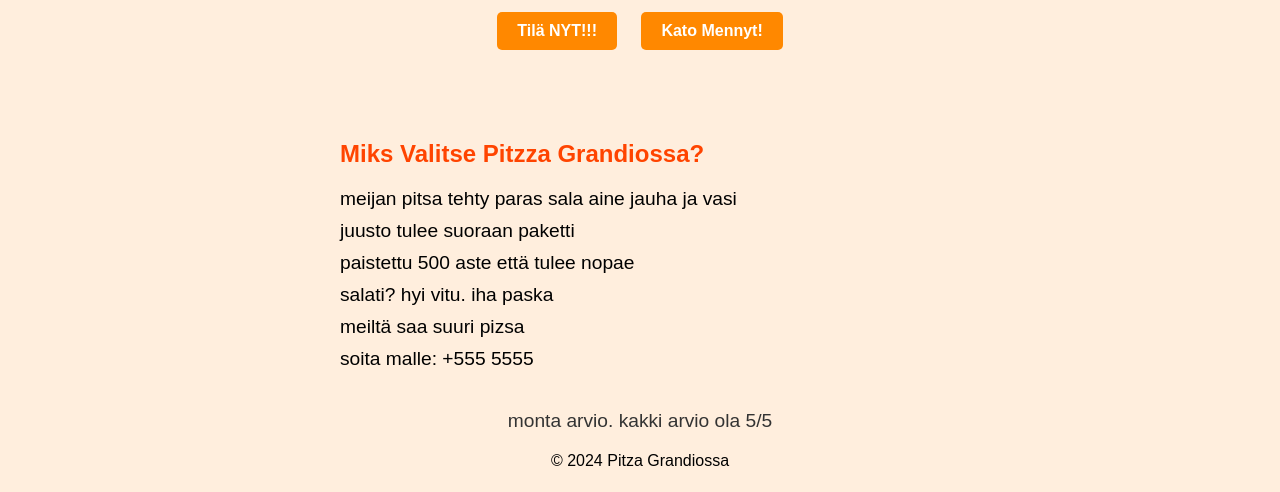
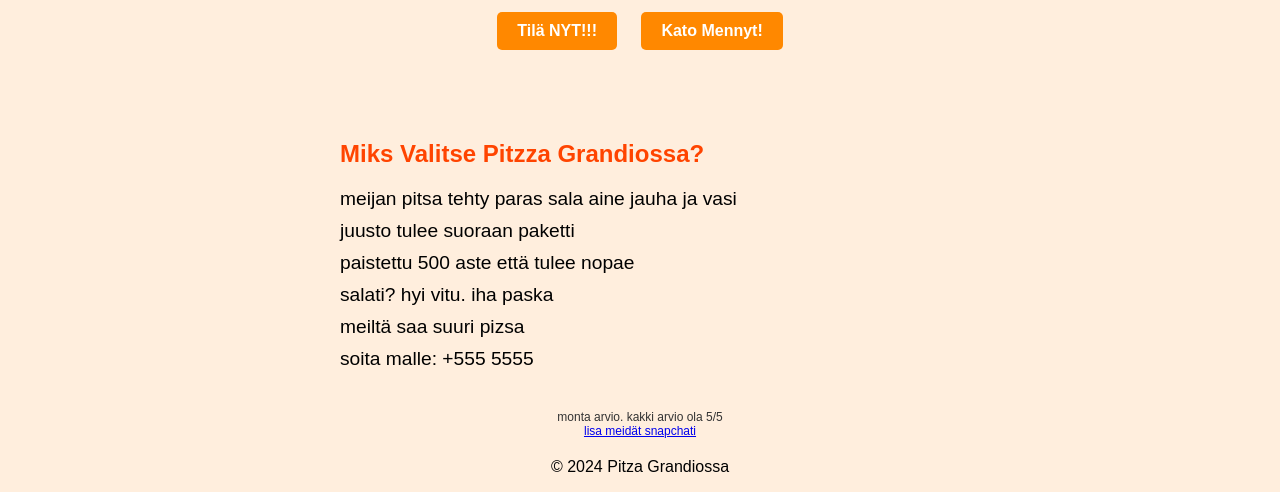
Before and after one commit to Nrthrn/nrthrn.github.io, a plain HTML site: page index.html in a window 1280 px wide. Shown: the part 535-1027 px from the top of the page. Drawn offline with Linux system fonts and the light colour scheme.

Commit message:
Update index.html

```diff
--- a/index.html
+++ b/index.html
@@ -53,9 +53,9 @@
             margin: 10px 0;
             font-size: 1.2em;
         }
-        .view-counter {
+        .paras-pizsa {
             margin: 20px;
-            font-size: 1.2em;
+            font-size: 12px;
             color: #333;
         }
     </style>
@@ -84,8 +84,10 @@
         <div class="fact">soita malle: +555 5555 </div>
     </section>
 
-    <div class="view-counter">
+    <div class="paras-pizsa">
         monta arvio. kakki arvio ola 5/5
+        <br>
+        <a href="https://www.snapchat.com/add/pizzagrandiosa2">lisa meidät snapchati</a>
     </div>
 
     <footer>
```
